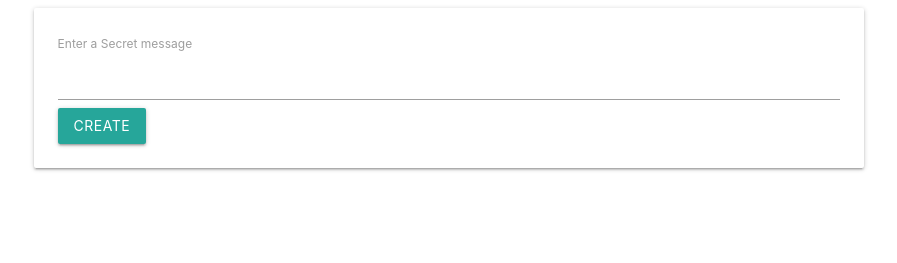
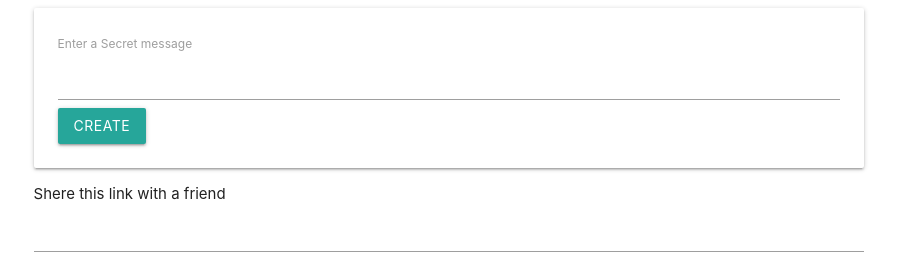
Before and after one commit to BeataJ/message-sharing, a plain HTML site: page index.html in a window 1280 px wide. Shown: the whole page, without its empty margins (191-1088 px from the left). Drawn offline with nearby package versions, Linux system fonts and the light colour scheme.

Commit message:
add new div with input:id link-input

```diff
--- a/index.html
+++ b/index.html
@@ -16,9 +16,14 @@
       <div class="card-panel">
         <form>
           <label>Enter a Secret message</label>
-          <input />
+          <input id="message-input" />
           <button class="btn">Create</button>
         </form>
+      </div>
+
+      <div>
+        Shere this link with a friend
+        <input id="link-input" />
       </div>
     </div>
   </div>
```
